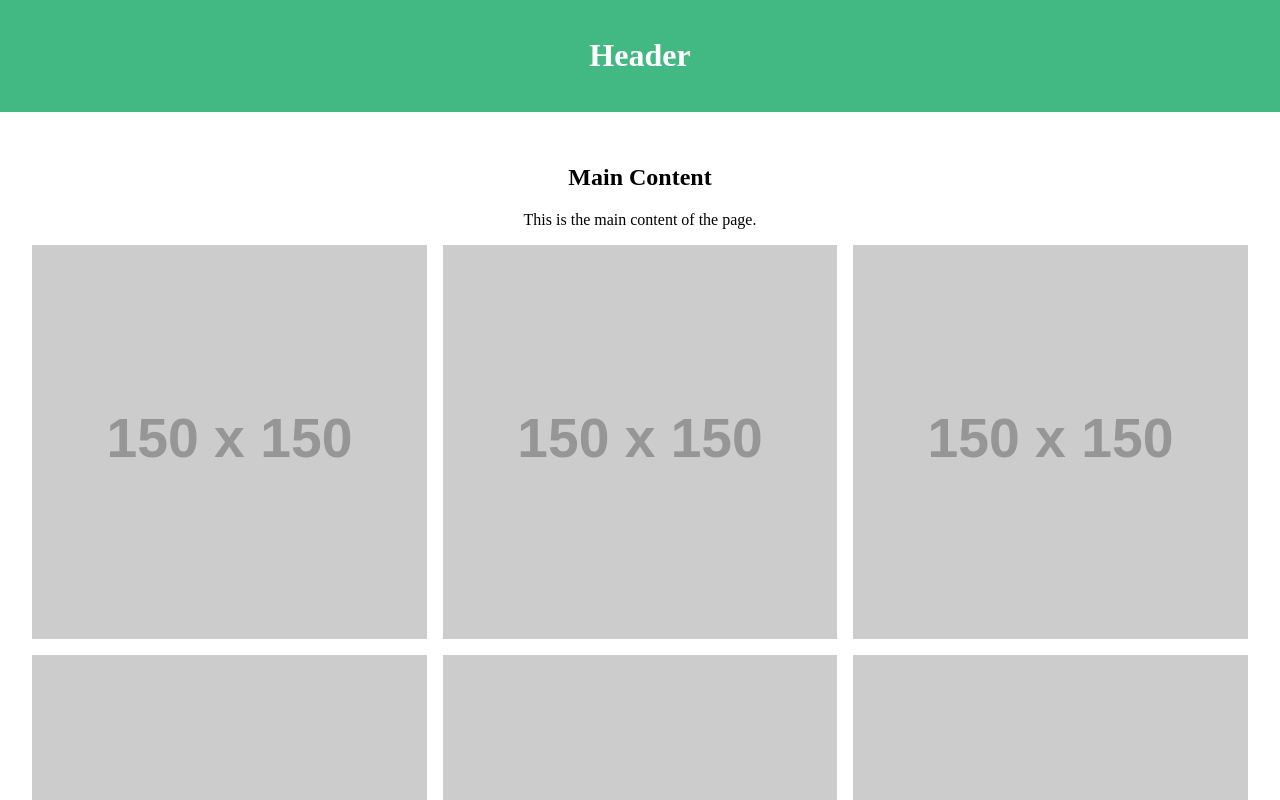
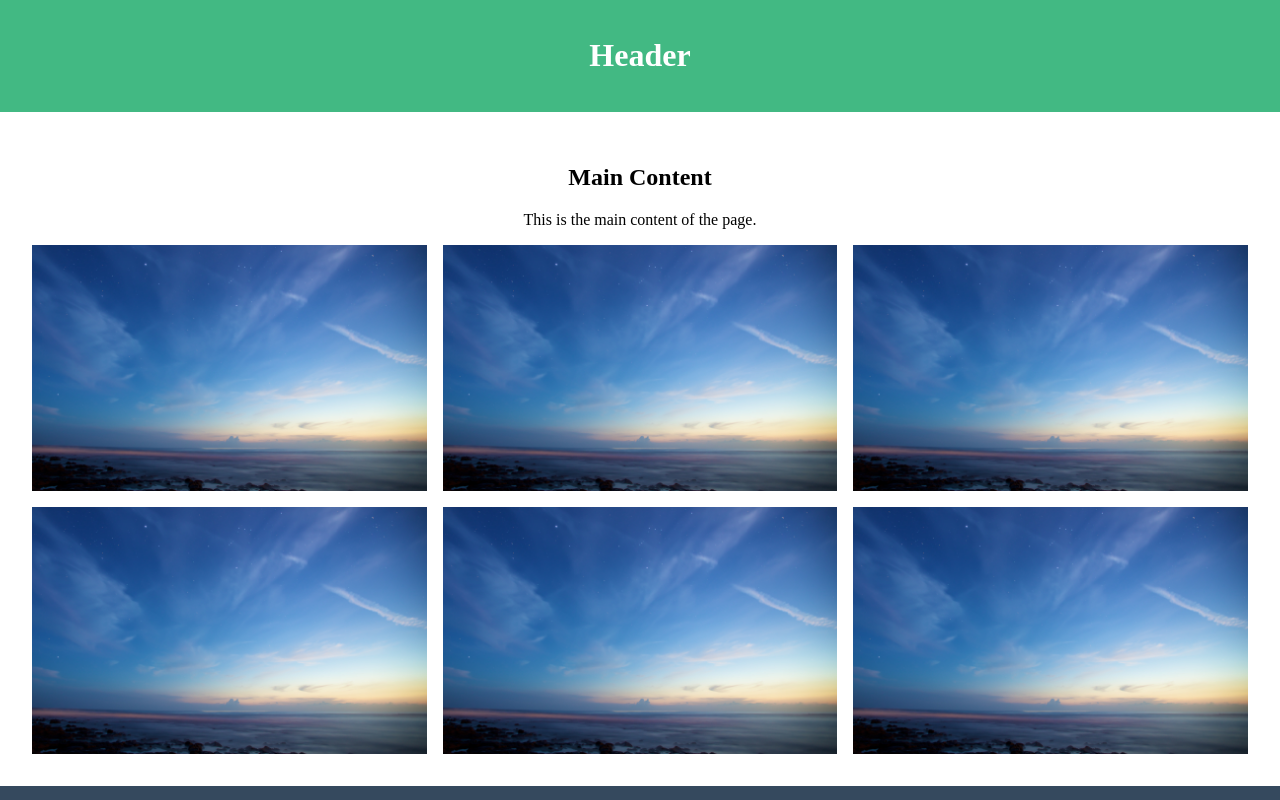
Before and after one commit to yvv4git/gallery, a Vue app: page / in a window 1280 px wide. Shown: the top 800 px of the page. Built offline with nearby package versions, Linux system fonts and the light colour scheme.

Commit message:
Example image

```diff
--- a/src/components/MainContent.vue
+++ b/src/components/MainContent.vue
@@ -7,25 +7,25 @@
 </template>
 
 <script>
-  import ImageGrid from './ImageGrid.vue';
+import ImageGrid from "./ImageGrid.vue";
 
 export default {
-    name: 'MainContent',
+  name: "MainContent",
   components: {
-      ImageGrid
+    ImageGrid,
   },
   data() {
     return {
       images: [
-          'https://via.placeholder.com/150',
-          'https://via.placeholder.com/150',
-          'https://via.placeholder.com/150',
-          'https://via.placeholder.com/150',
-          'https://via.placeholder.com/150',
-          'https://via.placeholder.com/150'
-        ]
+        require("@/assets/images/image1.jpg"),
+        require("@/assets/images/image1.jpg"),
+        require("@/assets/images/image1.jpg"),
+        require("@/assets/images/image1.jpg"),
+        require("@/assets/images/image1.jpg"),
+        require("@/assets/images/image1.jpg"),
+      ],
     };
-    }
+  },
 };
 </script>
 
```
Also changed, not shown: src/assets/images/image1.jpg (added). Lines whose indentation alone changed are shown as unchanged.
